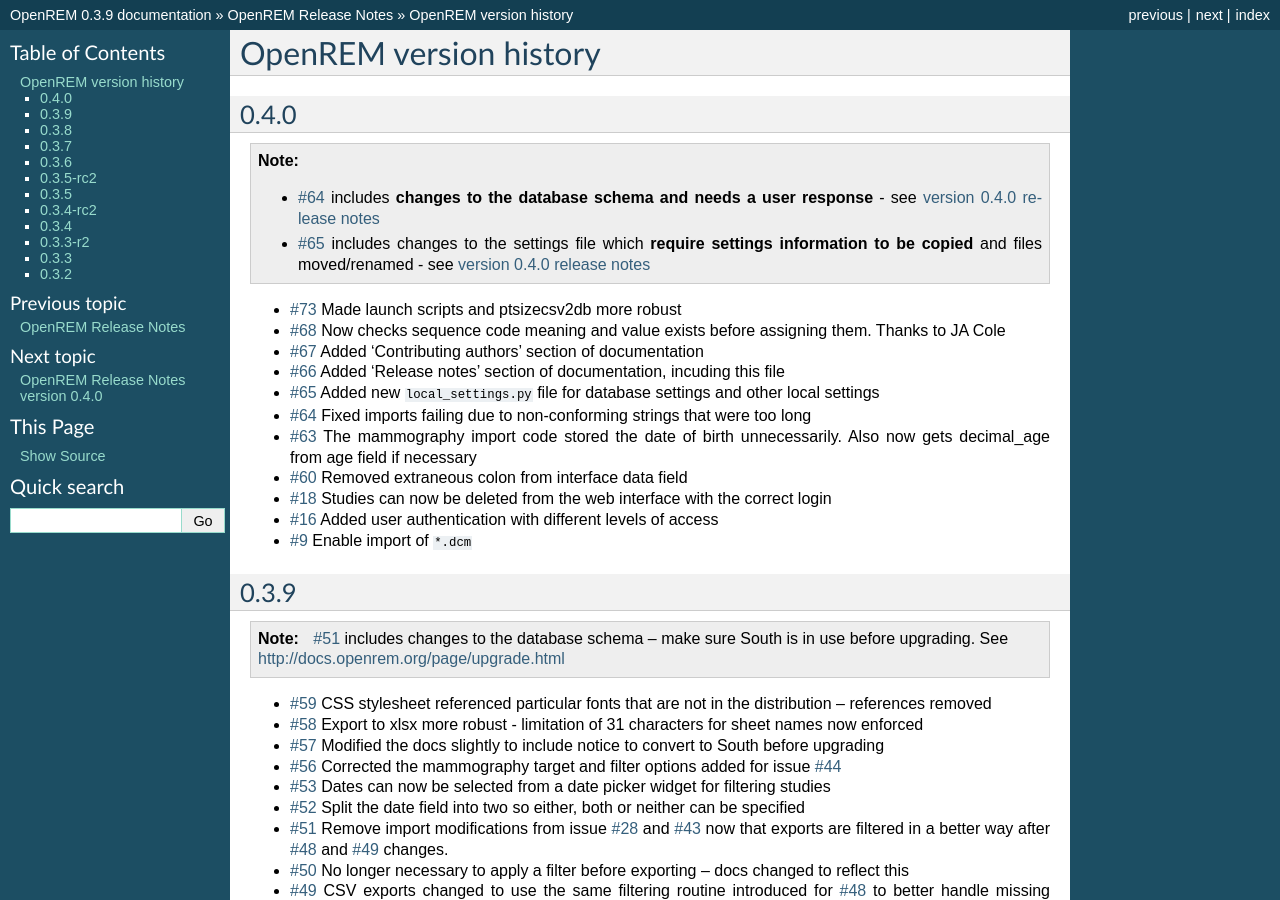
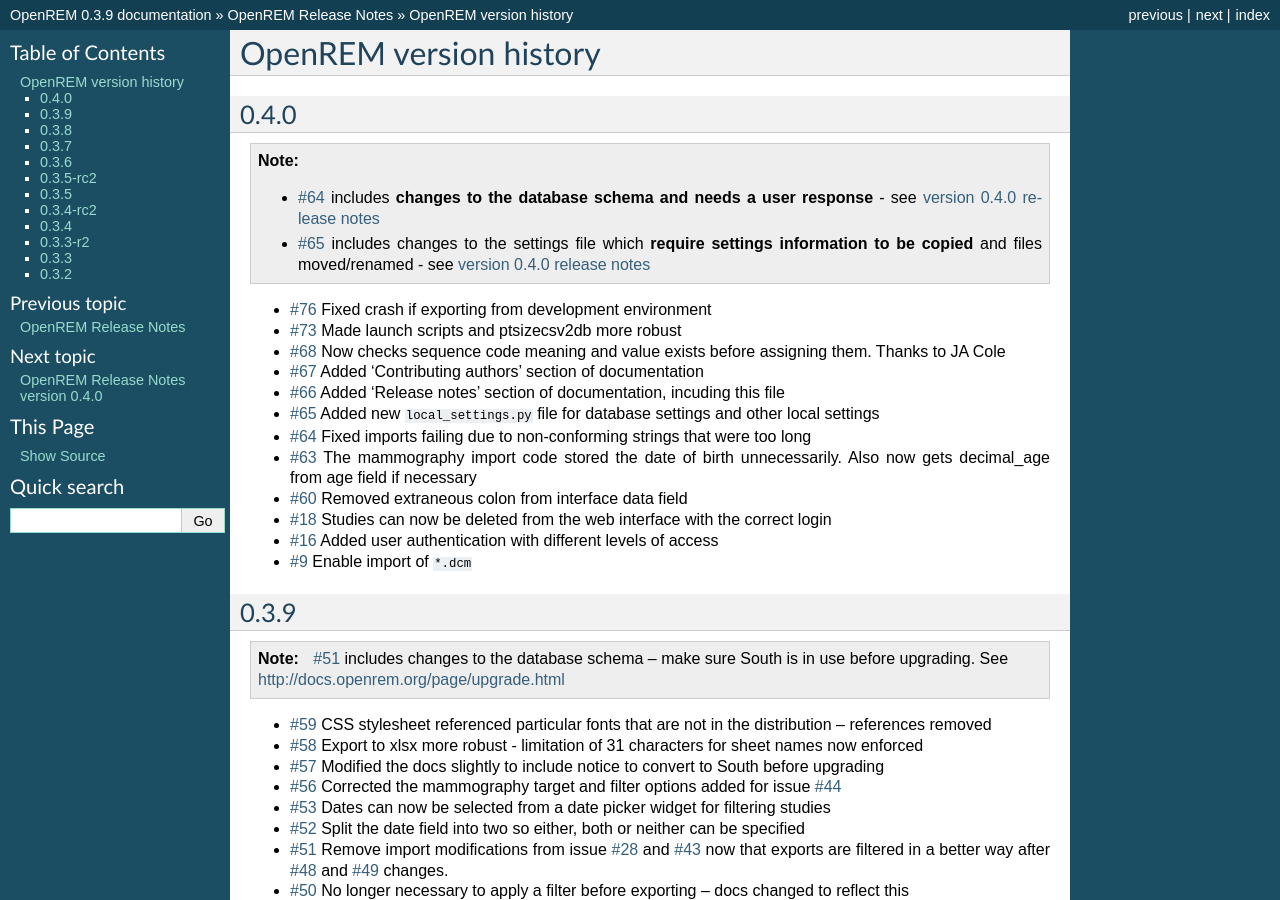
Before and after one commit to ckswilliams/modOpenREM, a Sphinx documentation site: the page built from docs/changes.rst, in a window 1280 px wide and 900 px high. Built offline with Sphinx 7.4.7, drawn with Linux system fonts in a browser that asks for light colours.

Commit message:
Updated changes. Refs #76.

```diff
--- a/docs/changes.rst
+++ b/docs/changes.rst
@@ -10,6 +10,7 @@
     * `#64`_ includes **changes to the database schema and needs a user response** - see `version 0.4.0 release notes <http://docs.openrem.org/page/release-0.4.0.html>`_
     * `#65`_ includes changes to the settings file which **require settings information to be copied** and files moved/renamed - see `version 0.4.0 release notes <http://docs.openrem.org/page/release-0.4.0.html>`_
 
+* `#76`_   Fixed crash if exporting from development environment
 * `#73`_   Made launch scripts and ptsizecsv2db more robust
 * `#68`_   Now checks sequence code meaning and value exists before assigning them. Thanks to JA Cole
 * `#67`_   Added 'Contributing authors' section of documentation
```
